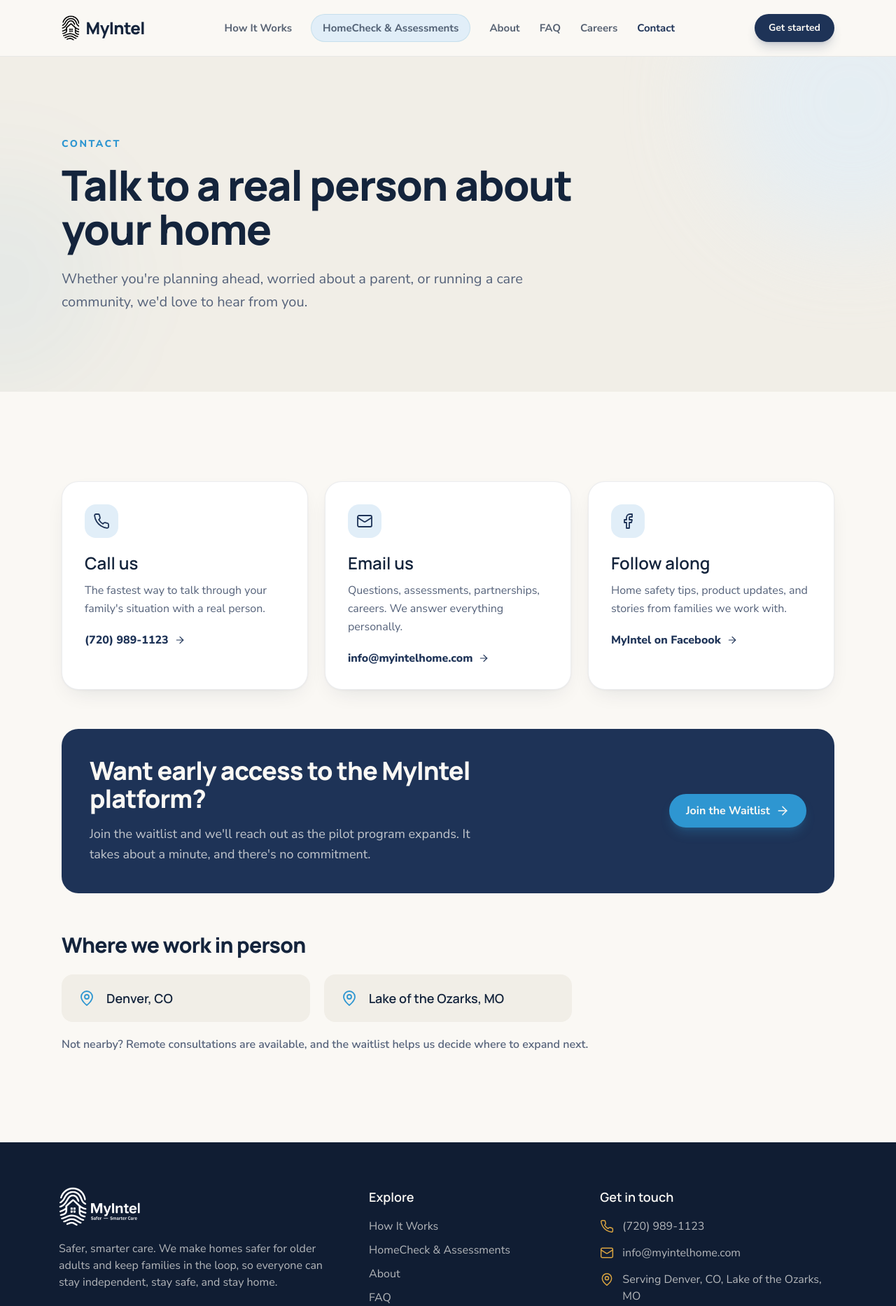
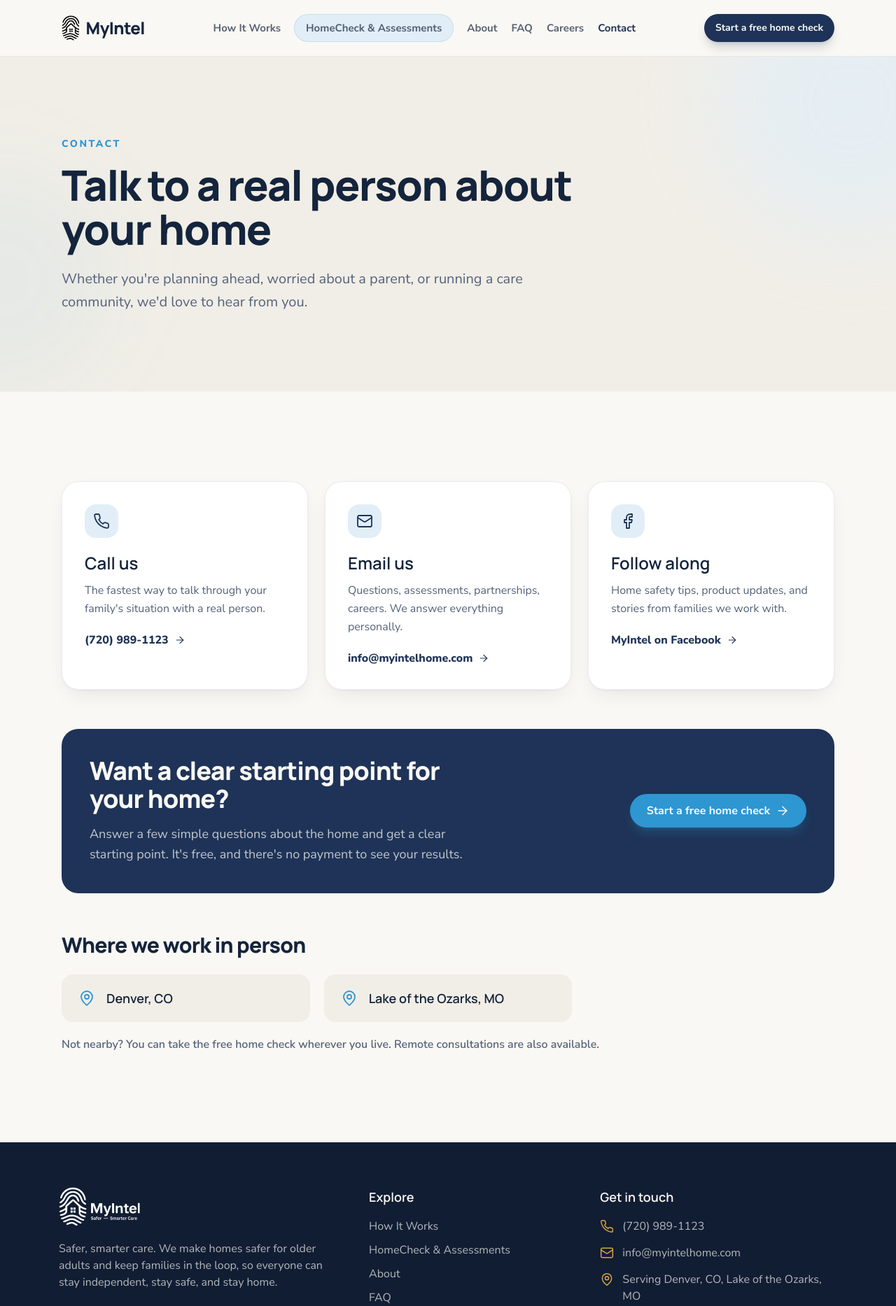
Before and after one commit to MyIntelHome/MyIntel-Website, a Next.js app: page /contact in a window 1280 px wide. Shown: the top 1867 px of the page at 70% size. Built offline with nearby package versions, Linux system fonts and the light colour scheme.

Commit message:
Make free HomeCheck the primary marketing call to action

```diff
--- a/src/app/assessments/page.tsx
+++ b/src/app/assessments/page.tsx
@@ -295,7 +295,7 @@ export default function AssessmentsPage() {
 
       {/* Smart install teaser */}
       <section className="container-x section">
-        <div className="card flex flex-col items-start justify-between gap-8 p-10 md:flex-row md:items-center">
+        <div className="card flex flex-col items-start justify-between gap-8 p-6 sm:p-10 lg:flex-row lg:items-center">
           <div className="flex items-start gap-5">
             <span className="grid h-14 w-14 shrink-0 place-items-center rounded-2xl bg-sky text-navy">
               <Wrench className="h-7 w-7" />
@@ -314,20 +314,20 @@ export default function AssessmentsPage() {
             </div>
           </div>
           <a
-            href={site.waitlistUrl}
+            href={`${site.homeCheckUrl}/?view=help`}
             target="_blank"
             rel="noopener noreferrer"
-            className="btn-accent shrink-0"
+            className="btn-accent shrink-0 text-center"
           >
-            Get started
+            Request help with home changes
             <ArrowRight className="h-5 w-5" />
           </a>
         </div>
       </section>
 
       <CtaBand
-        title="Schedule a Home Safety Assessment"
-        body="Talk to a home safety expert today. One visit can prevent the fall that changes everything."
+        title="Start with a free home check"
+        body="Answer a few simple questions about the home and review practical next steps. It's free, with no payment to see your results. You can ask for professional help afterward."
       />
     </>
   );
--- a/src/app/careers/page.tsx
+++ b/src/app/careers/page.tsx
@@ -126,8 +126,8 @@ export default function CareersPage() {
       </section>
 
       <CtaBand
-        title="Ready to join the team?"
-        body="Send us a note about your background and certifications. We respond to every application personally."
+        title="See how we help families"
+        body="Try our free home check to see how we help older adults and families find a clear starting point. There's no payment to see your results."
       />
     </>
   );
--- a/src/app/contact/page.tsx
+++ b/src/app/contact/page.tsx
@@ -12,7 +12,7 @@ import {
 export const metadata: Metadata = {
   title: "Contact",
   description:
-    "Talk to a MyIntel home safety expert. Call (720) 989-1123, email info@myintelhome.com, or join the waitlist for early access.",
+    "Talk to a MyIntel home safety expert. Call (720) 989-1123, email info@myintelhome.com, or start a free HomeCheck.",
 };
 
 const channels = [
@@ -75,25 +75,25 @@ export default function ContactPage() {
           ))}
         </div>
 
-        {/* Waitlist highlight */}
-        <div className="mt-14 grid items-center gap-10 rounded-3xl bg-navy p-10 text-cream lg:grid-cols-[1.4fr_1fr]">
+        {/* Free home check */}
+        <div className="mt-14 grid items-center gap-10 rounded-3xl bg-navy p-6 text-cream sm:p-10 lg:grid-cols-[1.4fr_1fr]">
           <div>
             <h2 className="font-display text-3xl font-extrabold tracking-tight text-cream sm:text-4xl">
-              Want early access to the MyIntel platform?
+              Want a clear starting point for your home?
             </h2>
             <p className="mt-4 text-lg leading-relaxed text-cream/75">
-              Join the waitlist and we&apos;ll reach out as the pilot program
-              expands. It takes about a minute, and there&apos;s no commitment.
+              Answer a few simple questions about the home and get a clear
+              starting point. It&apos;s free, and there&apos;s no payment to see your results.
             </p>
           </div>
           <div className="lg:text-right">
             <a
-              href={site.waitlistUrl}
+              href={site.homeCheckUrl}
               target="_blank"
               rel="noopener noreferrer"
               className="btn-accent"
             >
-              Join the Waitlist
+              Start a free home check
               <ArrowRight className="h-5 w-5" />
             </a>
           </div>
@@ -118,8 +118,8 @@ export default function ContactPage() {
             ))}
           </div>
           <p className="mt-5 font-semibold text-clay">
-            Not nearby? Remote consultations are available, and the waitlist
-            helps us decide where to expand next.
+            Not nearby? You can take the free home check wherever you live.
+            Remote consultations are also available.
           </p>
         </div>
       </section>
--- a/src/app/how-it-works/page.tsx
+++ b/src/app/how-it-works/page.tsx
@@ -392,7 +392,7 @@ export default function HowItWorksPage() {
         </div>
       </section>
 
-      {/* Under the hood — the real technical detail */}
+      {/* Under the hood , the real technical detail */}
       <section className="container-x section">
         <div className="max-w-2xl">
           <p className="eyebrow">Under the hood</p>
@@ -463,7 +463,7 @@ export default function HowItWorksPage() {
               rel="noopener noreferrer"
               className="btn-accent mt-9"
             >
-              Get started
+              Join the founding homes list
               <ArrowRight className="h-5 w-5" />
             </a>
           </div>
@@ -499,7 +499,7 @@ export default function HowItWorksPage() {
 
       <CtaBand
         title="Still have questions?"
-        body="That's normal, and we'd rather answer them than have you guess. Call us, or tell us about your situation and we'll get back to you."
+        body="Call us to talk it through, or take the free home check for a clear starting point. Answer a few simple questions about the home, with no payment to see your results."
       />
     </>
   );
--- a/src/app/page.tsx
+++ b/src/app/page.tsx
@@ -166,14 +166,14 @@ export default function HomePage() {
               out for it, so small problems get caught before they turn into
               emergencies.
             </p>
-            <div className="mt-9 flex flex-col gap-4 sm:flex-row">
+            <div className="mt-9 flex flex-col gap-4 sm:flex-row sm:flex-wrap">
               <a
-                href={site.waitlistUrl}
+                href={site.homeCheckUrl}
                 target="_blank"
                 rel="noopener noreferrer"
                 className="btn-primary"
               >
-                Get started
+                Start a free home check
                 <ArrowRight className="h-5 w-5" />
               </a>
               <a href={site.phoneHref} className="btn-outline">
@@ -247,7 +247,7 @@ export default function HomePage() {
           <div className="rounded-3xl border border-blue/15 bg-white p-7 sm:p-8">
             <p className="font-display text-xl font-extrabold text-navy">Know what to expect</p>
             <ul className="mt-5 space-y-4">
-              {["Choose your rooms and describe everyday life at home", "Answer yes, no, or not sure — no clinical training needed", "Review your next steps and explore professional support"].map((item) => (
+              {["Choose your rooms and describe everyday life at home", "Answer yes, no, or not sure , no clinical training needed", "Review your next steps and explore professional support"].map((item) => (
                 <li key={item} className="flex items-start gap-3">
                   <Check className="mt-1 h-5 w-5 shrink-0 text-blue" />
                   <span className="font-semibold text-ink/80">{item}</span>
@@ -336,7 +336,7 @@ export default function HomePage() {
         </div>
       </section>
 
-      {/* The offer — what you get */}
+      {/* The offer , what you get */}
       <section className="section">
         <div className="container-x grid items-center gap-14 lg:grid-cols-2">
           <div className="relative">
@@ -656,7 +656,7 @@ export default function HomePage() {
 
       <CtaBand
         title="Not sure where to start?"
-        body="Start with a home safety visit. About an hour, no pressure, and you'll know exactly what would make the home safer."
+        body="Answer a few simple questions about the home and get a clear starting point. It's free, and there's no payment to see your results."
       />
     </>
   );
--- a/src/components/CtaBand.tsx
+++ b/src/components/CtaBand.tsx
@@ -3,7 +3,7 @@ import { ArrowRight, Phone } from "@/components/icons";
 
 export function CtaBand({
   title = "Stay independent. Stay safe. Stay home.",
-  body = "Tell us a little about your situation, or just call and talk it through with a real person. There's no cost to ask.",
+  body = "Answer a few simple questions about the home and get a clear starting point. It's free, and there's no payment to see your results. You can also call and talk it through with a real person.",
 }: {
   title?: string;
   body?: string;
@@ -25,12 +25,12 @@ export function CtaBand({
         </p>
         <div className="mt-9 flex flex-col items-center justify-center gap-4 sm:flex-row">
           <a
-            href={site.waitlistUrl}
+            href={site.homeCheckUrl}
             target="_blank"
             rel="noopener noreferrer"
             className="btn-accent"
           >
-            Get started
+            Start a free home check
             <ArrowRight className="h-5 w-5" />
           </a>
           <a href={site.phoneHref} className="btn-light">
--- a/src/components/Footer.tsx
+++ b/src/components/Footer.tsx
@@ -15,12 +15,12 @@ export function Footer() {
             and stay home.
           </p>
           <a
-            href={site.waitlistUrl}
+            href={site.homeCheckUrl}
             target="_blank"
             rel="noopener noreferrer"
             className="btn-light mt-6 text-sm"
           >
-            Get started
+            Start a free home check
           </a>
         </div>
 
--- a/src/components/Header.tsx
+++ b/src/components/Header.tsx
@@ -18,12 +18,12 @@ export function Header() {
           <Logo />
         </Link>
 
-        <nav className="hidden items-center gap-7 lg:flex" aria-label="Main">
+        <nav className="hidden items-center gap-5 xl:flex" aria-label="Main">
           {nav.map((item) => (
             <Link
               key={item.href}
               href={item.href}
-              className={`text-[15px] font-bold transition-colors hover:text-navy ${item.href === "/assessments" ? "rounded-full bg-sky px-4 py-2 ring-1 ring-blue/25" : ""} ${
+              className={`whitespace-nowrap text-[15px] font-bold transition-colors hover:text-navy ${item.href === "/assessments" ? "rounded-full bg-sky px-4 py-2 ring-1 ring-blue/25" : ""} ${
                 pathname === item.href ? "text-navy" : "text-ink/70"
               }`}
             >
@@ -32,20 +32,20 @@ export function Header() {
           ))}
         </nav>
 
-        <div className="hidden lg:block">
+        <div className="hidden xl:block">
           <a
-            href={site.waitlistUrl}
+            href={site.homeCheckUrl}
             target="_blank"
             rel="noopener noreferrer"
-            className="btn-primary !px-5 !py-2.5 text-sm"
+            className="btn-primary whitespace-nowrap !px-4 !py-2.5 text-sm"
           >
-            Get started
+            Start a free home check
           </a>
         </div>
 
         <button
           type="button"
-          className="rounded-lg p-2 text-ink lg:hidden"
+          className="rounded-lg p-2 text-ink xl:hidden"
           aria-expanded={open}
           aria-label={open ? "Close menu" : "Open menu"}
           onClick={() => setOpen((v) => !v)}
@@ -56,7 +56,7 @@ export function Header() {
 
       {open && (
         <nav
-          className="border-t border-ink/8 bg-cream px-5 pb-6 pt-2 lg:hidden"
+          className="border-t border-ink/8 bg-cream px-5 pb-6 pt-2 xl:hidden"
           aria-label="Mobile"
         >
           <ul className="flex flex-col">
@@ -75,12 +75,12 @@ export function Header() {
             ))}
           </ul>
           <a
-            href={site.waitlistUrl}
+            href={site.homeCheckUrl}
             target="_blank"
             rel="noopener noreferrer"
             className="btn-primary mt-5 w-full"
           >
-            Get started
+            Start a free home check
           </a>
         </nav>
       )}
```
